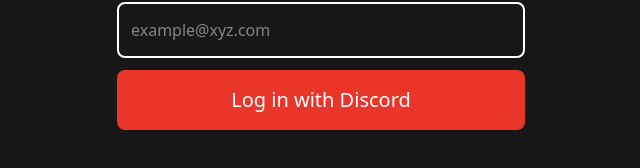
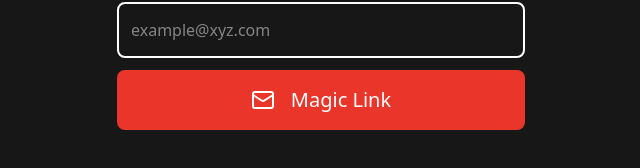
Before and after one commit to r-igcse/website, a Next.js app: page /login in a window 1280 px wide. Shown: the part 436-604 px from the top of the page, without its empty margins (319-959 px from the left). Built offline with nearby package versions, Linux system fonts and the light colour scheme.

Commit message:
goofy ahh next-auth

```diff
--- /dev/null
+++ b/app/api/auth/[...nextauth]/route.ts
@@ -0,0 +1,3 @@
+import { handlers } from "@/utils/auth"
+
+export const { GET, POST } = handlers
--- a/app/layout.tsx
+++ b/app/layout.tsx
@@ -1,6 +1,6 @@
 import type { Metadata } from "next";
 import { DM_Sans } from "next/font/google";
-import "./globals.css";
+import './globals.css';
 
 const dmSans = DM_Sans({
 	variable: "--font-dm-sans",
--- a/app/login/page.tsx
+++ b/app/login/page.tsx
@@ -1,14 +1,7 @@
-"use client";
-
-import { useState } from "react";
+import {Mail} from "lucide-react";
+import {signIn} from "@/utils/auth";
 
 export default function Login() {
-	const [email, setEmail] = useState("");
-
-	const handleChange = (e: React.ChangeEvent<HTMLInputElement>) => {
-		setEmail(e.target.value);
-	};
-
     return (
         <div className="flex flex-col items-center justify-center h-screen w-screen">
             <h2>Welcome Back</h2>
@@ -19,25 +12,35 @@
                 >
                     Log in with Google
                 </button>
+
                 <button
-					type="button"
+                    type="submit"
                     className="w-full py-4 bg-discord rounded-lg text-white text-xl hover:cursor-pointer"
+                    formAction={async () => {
+                        "use server"
+                        await signIn("discord");
+                    }}
                 >
                     Log in with Discord
                 </button>
+
                 <input
                     className="border-2 border-white rounded-lg w-full h-14 mt-5 px-3 focus:outline-none"
                     type="text"
                     placeholder="example@xyz.com"
-					value={email}
-					onChange={handleChange}
+                    name="email"
                 />
-
                 <button
-					type="button"
-					className="w-full py-4 bg-destructive rounded-lg text-white text-xl hover:cursor-pointer"
+                    type="submit"
+                    className="w-full py-4 bg-destructive rounded-lg text-white text-xl hover:cursor-pointer inline-flex gap-4 justify-center items-center"
+                    formAction={async (formData) => {
+                        "use server"
+                        // change from mailgun to whatever later
+                        await signIn("resend", formData);
+                    }}
                 >
-					Log in with Discord
+                    <Mail className="size-6"/>
+                    Magic Link
                 </button>
             </div>
         </div>
--- /dev/null
+++ b/middleware.ts
@@ -0,0 +1 @@
+export { auth as middleware } from "@/utils/auth"
--- /dev/null
+++ b/utils/auth.ts
@@ -0,0 +1,21 @@
+import NextAuth from "next-auth"
+import PostgresAdapter from "@auth/pg-adapter"
+import Discord from "next-auth/providers/discord"
+import { Pool } from "pg"
+
+export const runtime = "nodejs"
+
+const pool = new Pool({
+    host: process.env.DATABASE_HOST,
+    user: process.env.DATABASE_USER,
+    password: process.env.DATABASE_PASSWORD,
+    database: process.env.DATABASE_NAME,
+    max: 20,
+    idleTimeoutMillis: 30000,
+    connectionTimeoutMillis: 2000,
+})
+
+export const { handlers, signIn, signOut, auth } = NextAuth({
+    adapter: PostgresAdapter(pool),
+    providers: [Discord],
+})
```
Also changed, not shown: package.json (+12 -6 lines), 1 other file (tests, documents, lock files or other folders). Lines whose indentation alone changed are shown as unchanged.
